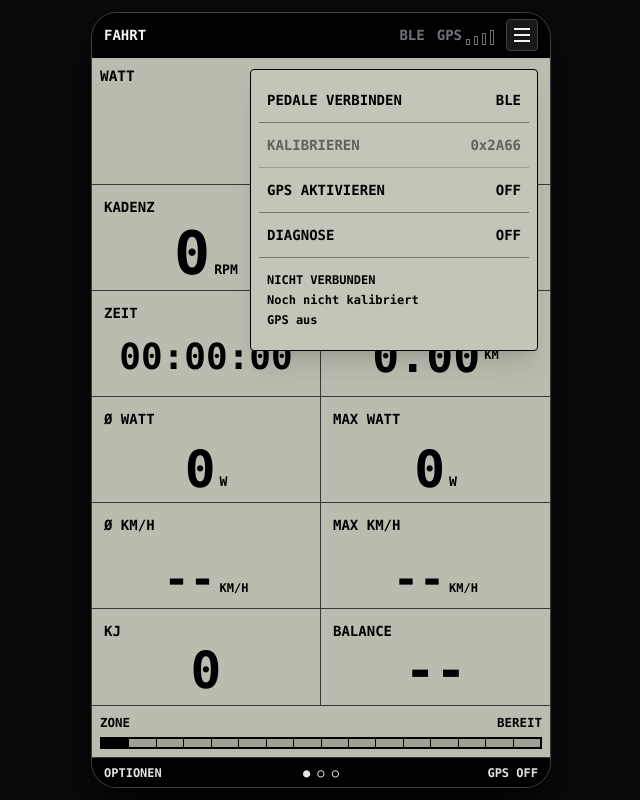
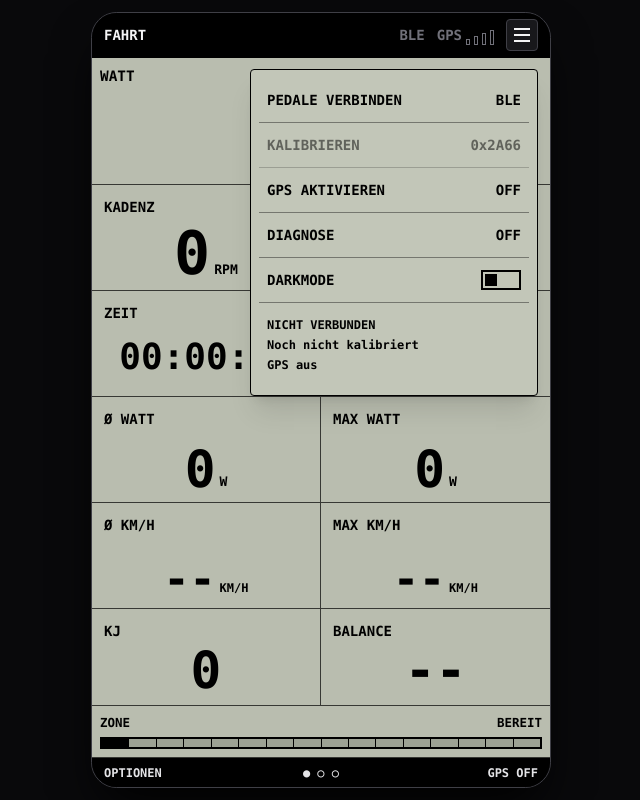
Before and after one commit to staubi82/xpedo, a React (Vite) app: page / in a window 1280 px wide. Both pictures are taken after a click on the button "Menue". Shown: the whole page, without its empty margins (319-959 px from the left). Built offline with nearby package versions, Linux system fonts and the light colour scheme.

Commit message:
Add LCD dark mode toggle

```diff
--- a/src/App.jsx
+++ b/src/App.jsx
@@ -164,6 +164,7 @@ export default function App() {
   const [calibrationMessage, setCalibrationMessage] = useState('Noch nicht kalibriert');
   const [menuOpen, setMenuOpen] = useState(false);
   const [showDiagnostics, setShowDiagnostics] = useState(false);
+  const [lcdDarkMode, setLcdDarkMode] = useState(() => localStorage.getItem('xpedo-lcd-dark') === '1');
   const [gpsState, setGpsState] = useState('off');
   const [gpsMessage, setGpsMessage] = useState('GPS aus');
   const [gpsAccuracy, setGpsAccuracy] = useState(null);
@@ -574,6 +575,10 @@ export default function App() {
   }, []);
 
   useEffect(() => {
+    localStorage.setItem('xpedo-lcd-dark', lcdDarkMode ? '1' : '0');
+  }, [lcdDarkMode]);
+
+  useEffect(() => {
     return () => {
       window.clearTimeout(reconnectTimerRef.current);
       const characteristic = characteristicRef.current;
@@ -678,6 +683,16 @@ export default function App() {
                 <span>DIAGNOSE</span>
                 <span>{showDiagnostics ? 'ON' : 'OFF'}</span>
               </button>
+              <button
+                type="button"
+                onClick={() => setLcdDarkMode((enabled) => !enabled)}
+                className="flex w-full items-center justify-between border-b border-black/40 px-2 py-3 text-left text-sm font-black"
+              >
+                <span>DARKMODE</span>
+                <span className={`flex h-5 w-10 items-center border-2 border-black p-0.5 ${lcdDarkMode ? 'justify-end bg-black' : 'justify-start bg-transparent'}`}>
+                  <span className={`h-3 w-3 border border-black ${lcdDarkMode ? 'bg-[#c2c6b8]' : 'bg-black'}`} />
+                </span>
+              </button>
               <div className="px-2 py-3 text-xs font-bold leading-5">
                 <p>{connected ? deviceName || 'VERBUNDEN' : 'NICHT VERBUNDEN'}</p>
                 <p>{calibrationMessage}</p>
@@ -687,7 +702,7 @@ export default function App() {
           )}
         </div>
 
-        <section className={`relative min-h-0 flex-1 overflow-hidden bg-[#b9bdaf] text-black transition ${reconnectVisible || stale ? 'opacity-50' : ''}`}>
+        <section className={`relative min-h-0 flex-1 overflow-hidden bg-[#b9bdaf] text-black transition ${lcdDarkMode ? 'invert' : ''} ${reconnectVisible || stale ? 'opacity-50' : ''}`}>
           <div className="grid h-full grid-cols-2 grid-rows-[1.05fr_1fr_1fr_1fr_1fr_0.28fr] border-b border-black/70">
             <div className="col-span-2 border-b border-black/70 p-1.5 sm:p-2">
               <div className="font-mono text-[clamp(0.68rem,2.8vw,0.9rem)] font-black">WATT</div>
```
